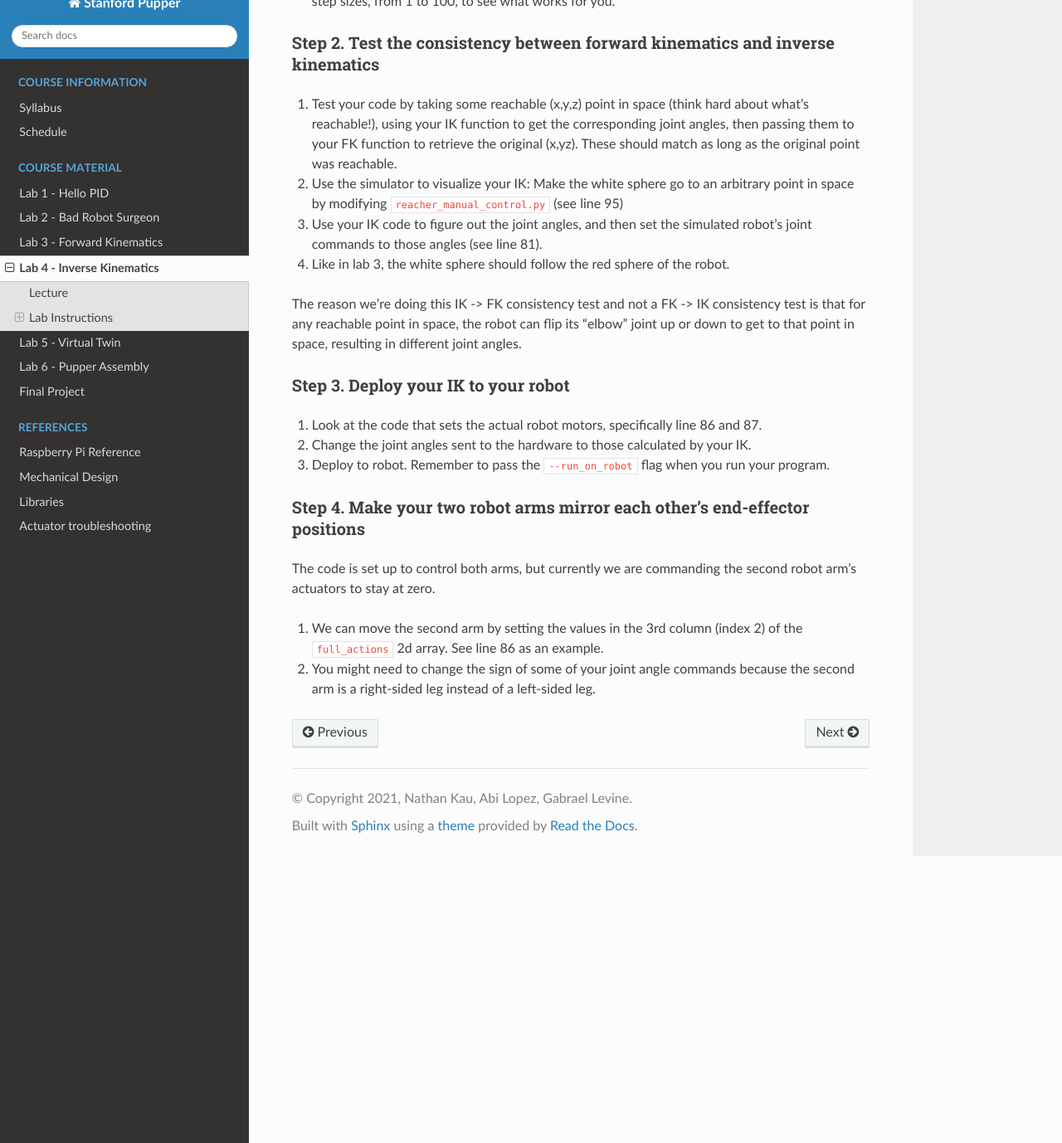
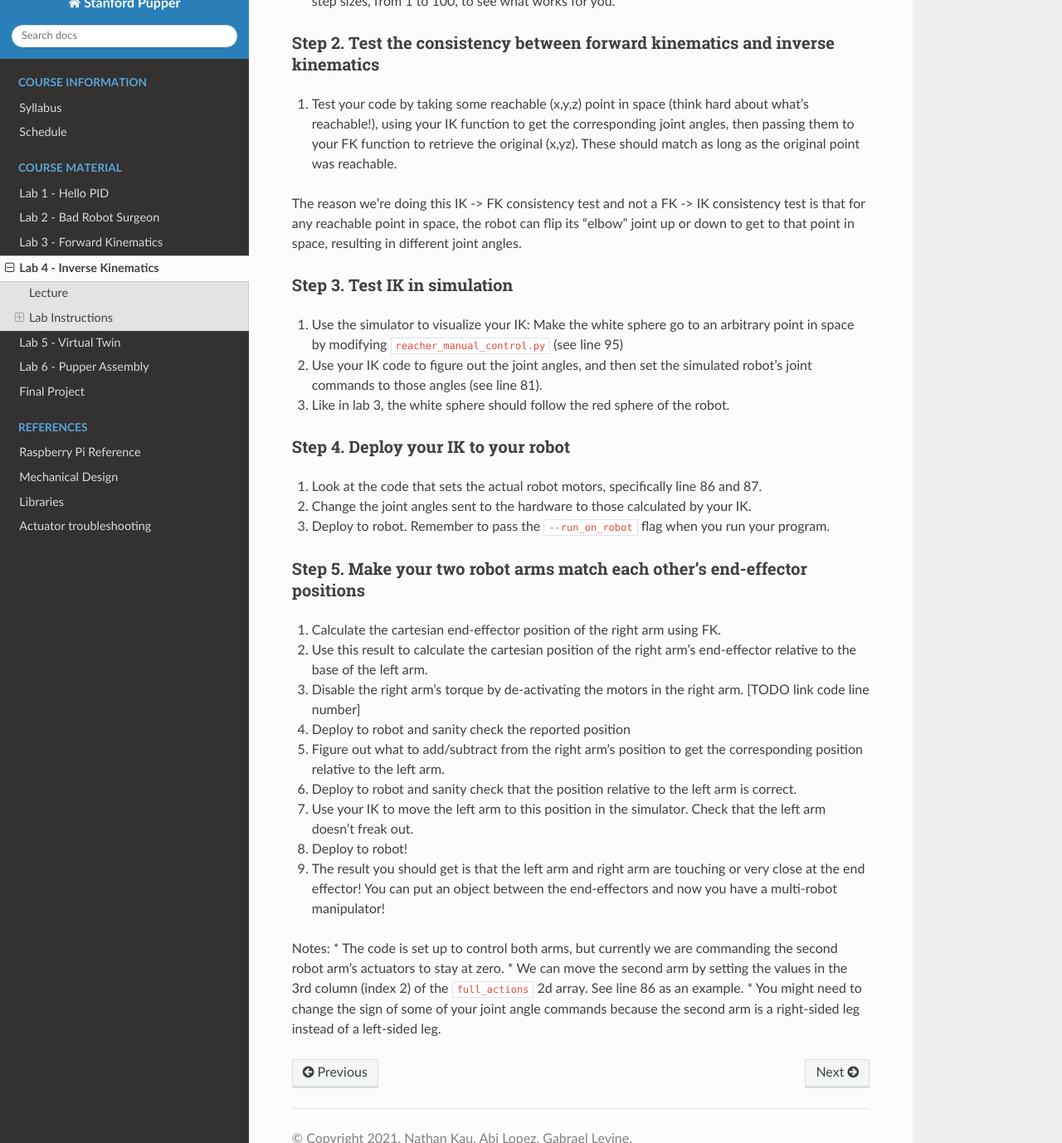
Before and after one commit to stanfordroboticsclub/pupperv3-independent-study, a Sphinx documentation site: the page built from docs/course-material/lab-4-spr22.rst, in a window 1280 px wide and 1400 px high, scrolled down 1402 px, cut to the strip 22-1400 px from the top of the window. Shown: the whole strip at 83% size. Built offline with Sphinx 7.4.7 and the Read the Docs theme 2.0.0, drawn with Linux system fonts in a browser that asks for light colours.

Commit message:
update lab 4 & 5

```diff
--- a/docs/course-material/lab-4-spr22.rst
+++ b/docs/course-material/lab-4-spr22.rst
@@ -34,21 +34,36 @@ Step 1. Code inverse kinematics
 Step 2. Test the consistency between forward kinematics and inverse kinematics
 ^^^^^^^^^^^^^^^^^^^^^^^^^^^^^^^^^^^^^^^^^^^^^^^^^^^^^^^^^^^^^^^^^^^^^^^^^^^^^^^^^^^^^^^^
 #. Test your code by taking some reachable (x,y,z) point in space (think hard about what's reachable!), using your IK function to get the corresponding joint angles, then passing them to your FK function to retrieve the original (x,yz). These should match as long as the original point was reachable.
+
+The reason we're doing this IK -> FK consistency test and not a FK -> IK consistency test is that for any reachable point in space, the robot can flip its "elbow" joint up or down to get to that point in space, resulting in different joint angles.
+
+Step 3. Test IK in simulation
+^^^^^^^^^^^^^^^^^^^^^^^^^^^^^^^^^
+
 #. Use the simulator to visualize your IK: Make the white sphere go to an arbitrary point in space by modifying ``reacher_manual_control.py`` (see line 95)
 #. Use your IK code to figure out the joint angles, and then set the simulated robot's joint commands to those angles (see line 81).
 #. Like in lab 3, the white sphere should follow the red sphere of the robot.
 
-The reason we're doing this IK -> FK consistency test and not a FK -> IK consistency test is that for any reachable point in space, the robot can flip its "elbow" joint up or down to get to that point in space, resulting in different joint angles.
-
-Step 3. Deploy your IK to your robot
+Step 4. Deploy your IK to your robot
 ^^^^^^^^^^^^^^^^^^^^^^^^^^^^^^^^^^^^^^^^^^^^
 #. Look at the code that sets the actual robot motors, specifically line 86 and 87.
 #. Change the joint angles sent to the hardware to those calculated by your IK.
 #. Deploy to robot. Remember to pass the ``--run_on_robot`` flag when you run your program.
 
-Step 4. Make your two robot arms mirror each other's end-effector positions
+Step 5. Make your two robot arms match each other's end-effector positions
 ^^^^^^^^^^^^^^^^^^^^^^^^^^^^^^^^^^^^^^^^^^^^^^^^^^^^^^^^^^^^^^^^^^^^^^^^^^^^^^^
-The code is set up to control both arms, but currently we are commanding the second robot arm's actuators to stay at zero.
 
-#. We can move the second arm by setting the values in the 3rd column (index 2) of the ``full_actions`` 2d array. See line 86 as an example.
-#. You might need to change the sign of some of your joint angle commands because the second arm is a right-sided leg instead of a left-sided leg.
+#. Calculate the cartesian end-effector position of the right arm using FK.
+#. Use this result to calculate the cartesian position of the right arm's end-effector relative to the base of the left arm.
+#. Disable the right arm's torque by de-activating the motors in the right arm. [TODO link code line number]
+#. Deploy to robot and sanity check the reported position
+#. Figure out what to add/subtract from the right arm's position to get the corresponding position relative to the left arm.
+#. Deploy to robot and sanity check that the position relative to the left arm is correct.
+#. Use your IK to move the left arm to this position in the simulator. Check that the left arm doesn't freak out.
+#. Deploy to robot!
+#. The result you should get is that the left arm and right arm are touching or very close at the end effector! You can put an object between the end-effectors and now you have a multi-robot manipulator!
+
+Notes:
+* The code is set up to control both arms, but currently we are commanding the second robot arm's actuators to stay at zero.
+* We can move the second arm by setting the values in the 3rd column (index 2) of the ``full_actions`` 2d array. See line 86 as an example.
+* You might need to change the sign of some of your joint angle commands because the second arm is a right-sided leg instead of a left-sided leg.
--- a/docs/course-material/lab-5-spr22.rst
+++ b/docs/course-material/lab-5-spr22.rst
@@ -12,7 +12,7 @@ https://share.icloud.com/photos/0836FiHhLJuCXCs9TyqSW8Ilw
 Lab instructions
 -------------------
 
-These instructions assume you are running mac or linux. If you have Windows 10 or lower, I recommend dual-booting linux. If you have Windows 11, try using the Windows Linux Subsystem
+These instructions assume you are running Mac or Linux. If you have Windows 10 or lower, I recommend dual-booting linux. If you have Windows 11, try using the Windows Linux Subsystem. Otherwise proceed at your own risk!
 
 Step 1. Set up simulation environment
 ^^^^^^^^^^^^^^^^^^^^^^^^^^^^^^^^^^^^^^^^^^^^^^^^^^^^^^^^^^
```
